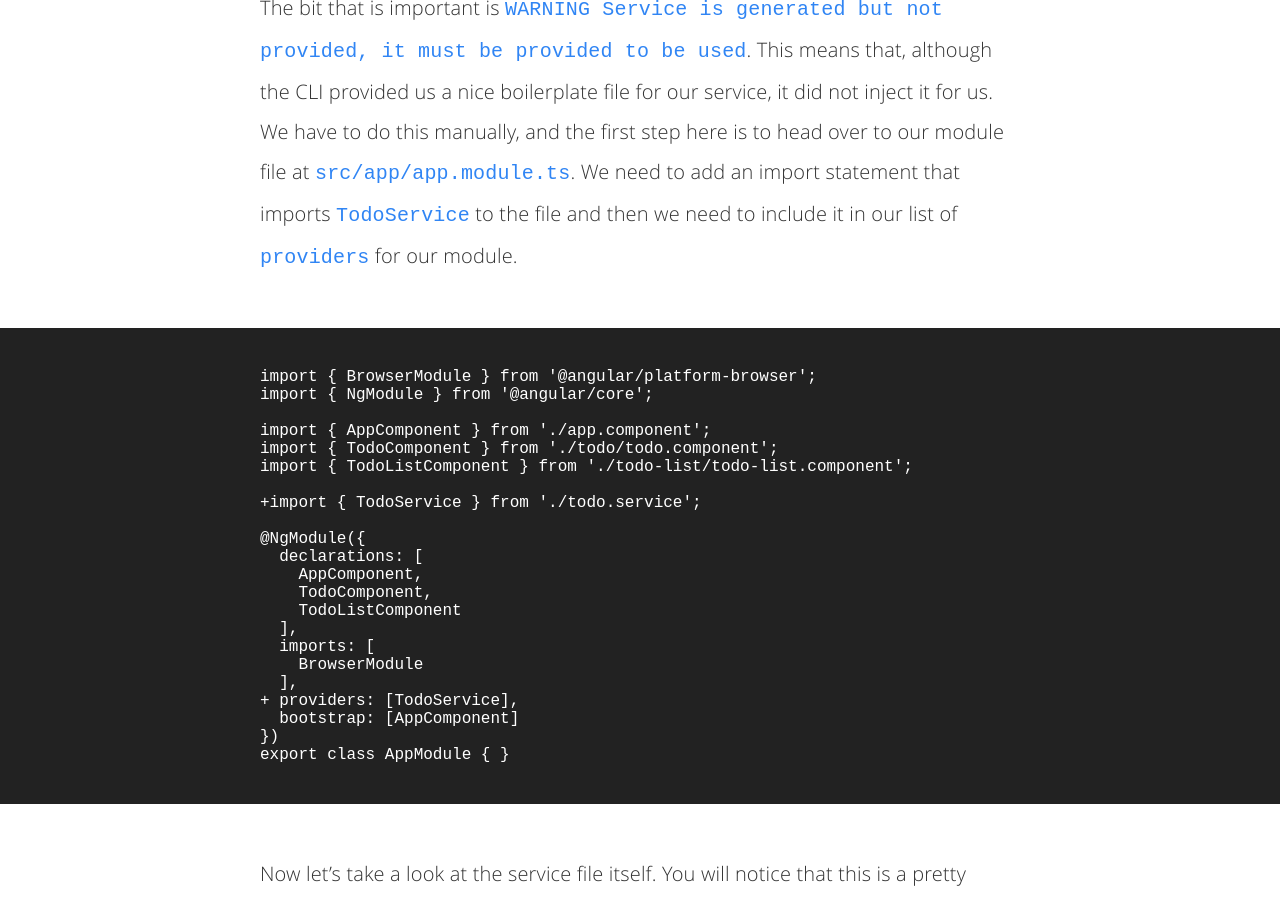
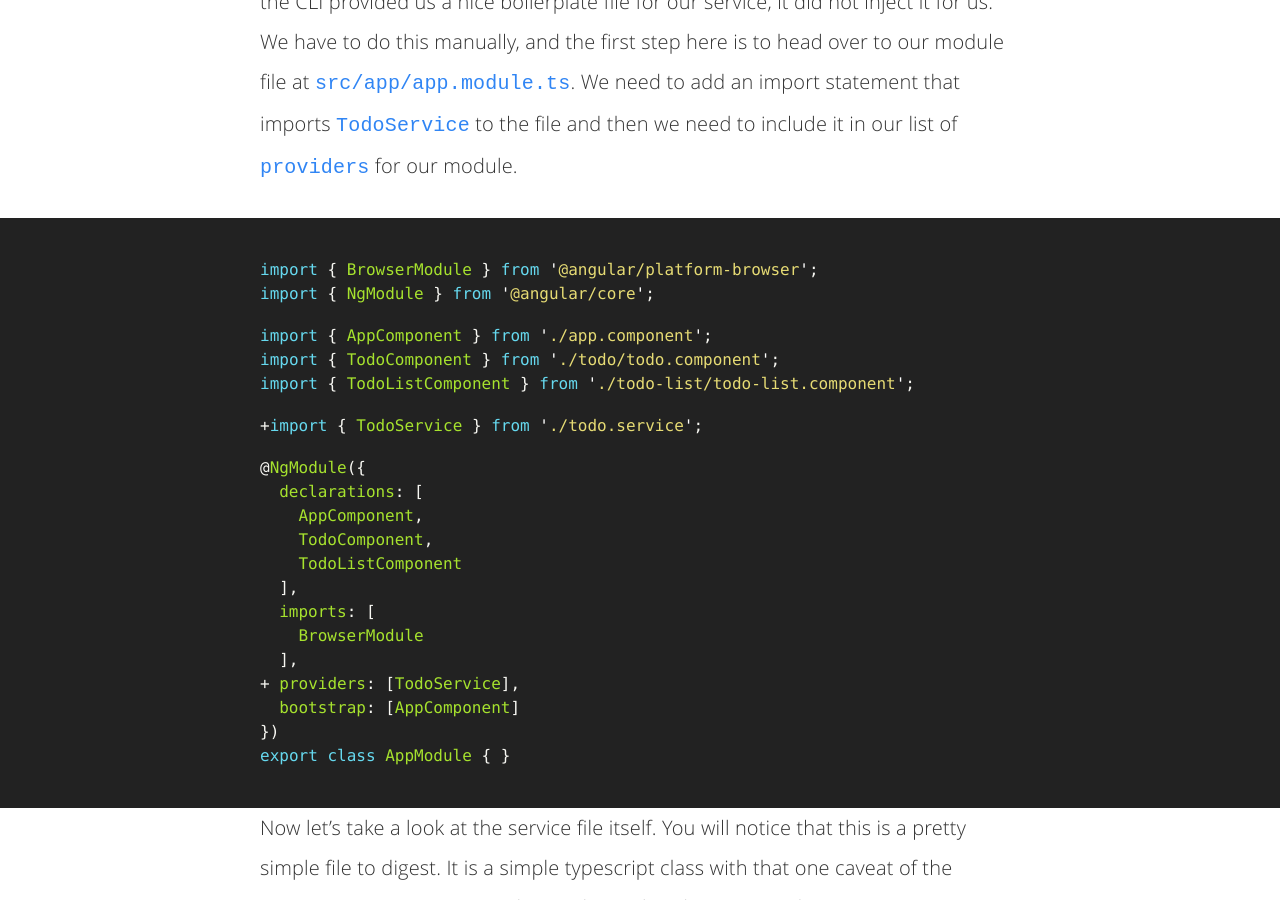
Before and after one commit to bdsimmons/bdsimmons.com, a Jekyll site: the page built from _posts/2017-07-25-angular-todo-components.md, in a window 1280 px wide and 900 px high, scrolled down 9668 px. Built offline with Jekyll 4.4.1, drawn with Linux system fonts in a browser that asks for light colours; comment, search, counter and statistics services are not loaded; some of the changed text lies outside the part shown.

Commit message:
fix for better syntax highlighting

````diff
--- a/_posts/2017-07-25-angular-todo-components.md
+++ b/_posts/2017-07-25-angular-todo-components.md
@@ -69,7 +69,7 @@ We have to include jQuery because it is a dependency of the Materialize CSS fram
 
 Open up your newly created project and head into the `src` directory. We need to clean up some of the boilerplate code and setup a clean slate for our todo app. Navigate to `src/app/app.component.html` and replace the contents of that file with the following markup.
 
-```html(~/bloc/angular-todo/src/app/app.component.html)
+```html
 <div class="container">
   <h2 class="center-align">Bloc List</h2>
   <div class="row">
@@ -120,7 +120,7 @@ Lets take a look at what the CLI did for us. First, it created a new directory `
 
 Take a look at your `app.module.ts` and you will notice the new line under `declarations`.
 
-```typescript(~/bloc/angular-todo/src/app/app.module.ts)
+```typescript
 import { BrowserModule } from '@angular/platform-browser';
 import { NgModule } from '@angular/core';
 
@@ -147,7 +147,7 @@ Easy! We just include it in another component, in this case the `app-root` compo
 
 Head over to `src/app/app.component.ts` and lets switch out the todo html for our new component tag.
 
-```html(~/bloc/angular-todo/src/app/app.component.html)
+```html
 <div class="container">
   <h2 class="center-align">Bloc List</h2>
   <div class="row">
@@ -164,7 +164,7 @@ Head over to `src/app/app.component.ts` and lets switch out the todo html for ou
 
 Now lets take the markup for a todo and add it to `src/app/todo/todo.component.html`
 
-```html(~/bloc/angular-todo/src/app/todo/todo.component.html)
+```html
 +<p>
 +  <input type="checkbox" class="filled-in" id="filled-in-box" />
 +  <label for="filled-in-box">My Todo</label>
@@ -183,7 +183,7 @@ $ ng generate component todo-list
 
 This will create another directory located at `src/app/todo-list` containing our new component files. This component will be easy to implement in terms of markup. Soon, we will pass data to this component and dynamically set the number of todos, but for now let's just set up a few todos in here to see what it will look like.
 
-```html(~/bloc/angular-todo/src/app/todo-list/todo-list.component.html)
+```html
 <app-todo></app-todo>
 <app-todo></app-todo>
 <app-todo></app-todo>
@@ -191,7 +191,7 @@ This will create another directory located at `src/app/todo-list` containing our
 
 Next we have to include our new `app-todo-list` component in the `app-root` component.
 
-```html(~/bloc/angular-todo/src/app/app.component.html)
+```html
 <div class="container">
   <h2 class="center-align">Bloc List</h2>
   <div class="row">
@@ -226,7 +226,7 @@ installing service
 
 The bit that is important is `WARNING Service is generated but not provided, it must be provided to be used`. This means that, although the CLI provided us a nice boilerplate file for our service, it did not inject it for us. We have to do this manually, and the first step here is to head over to our module file at `src/app/app.module.ts`. We need to add an import statement that imports `TodoService` to the file and then we need to include it in our list of `providers` for our module.
 
-```typescript(~/bloc/angular-todo/src/app/app.module.ts)
+```typescript
 import { BrowserModule } from '@angular/platform-browser';
 import { NgModule } from '@angular/core';
 
@@ -255,7 +255,7 @@ Now let's take a look at the service file itself. You will notice that this is a
 
 Let's go ahead and add in some data.
 
-```typescript(~/bloc/angular-todo/src/app/todo.service.ts)
+```typescript
 import { Injectable } from '@angular/core';
 
 @Injectable()
@@ -330,7 +330,7 @@ First things first. We need to check our assumptions and confirm that there is i
 
 Change the markup for our `todo-list` component to just try to output the `todos` property we just setup.
 
-```html(~/bloc/angular-todo/src/app/todo-list/todo-list.component.html)
+```html
 +<pre>{{ todos }}</pre> // We use pre tags to keep any formatting the text already has
 -<app-todo></app-todo>
 -<app-todo></app-todo>
@@ -356,7 +356,7 @@ Boiled down to one sentence, this all means: We use a pipe when we want to trans
 
 All Right, we are almost there, I promise. Let's modify our `todo-list` component html file once more but this time use the  built in [`json` pipe](https://angular.io/api/common/JsonPipe) that comes with Angular.
 
-```html(~/bloc/angular-todo/src/app/todo-list/todo-list.component.html)
+```html
 +<pre>{{ todos|json }}</pre>
 -<pre>{{ todos }}</pre>
 ```
````
